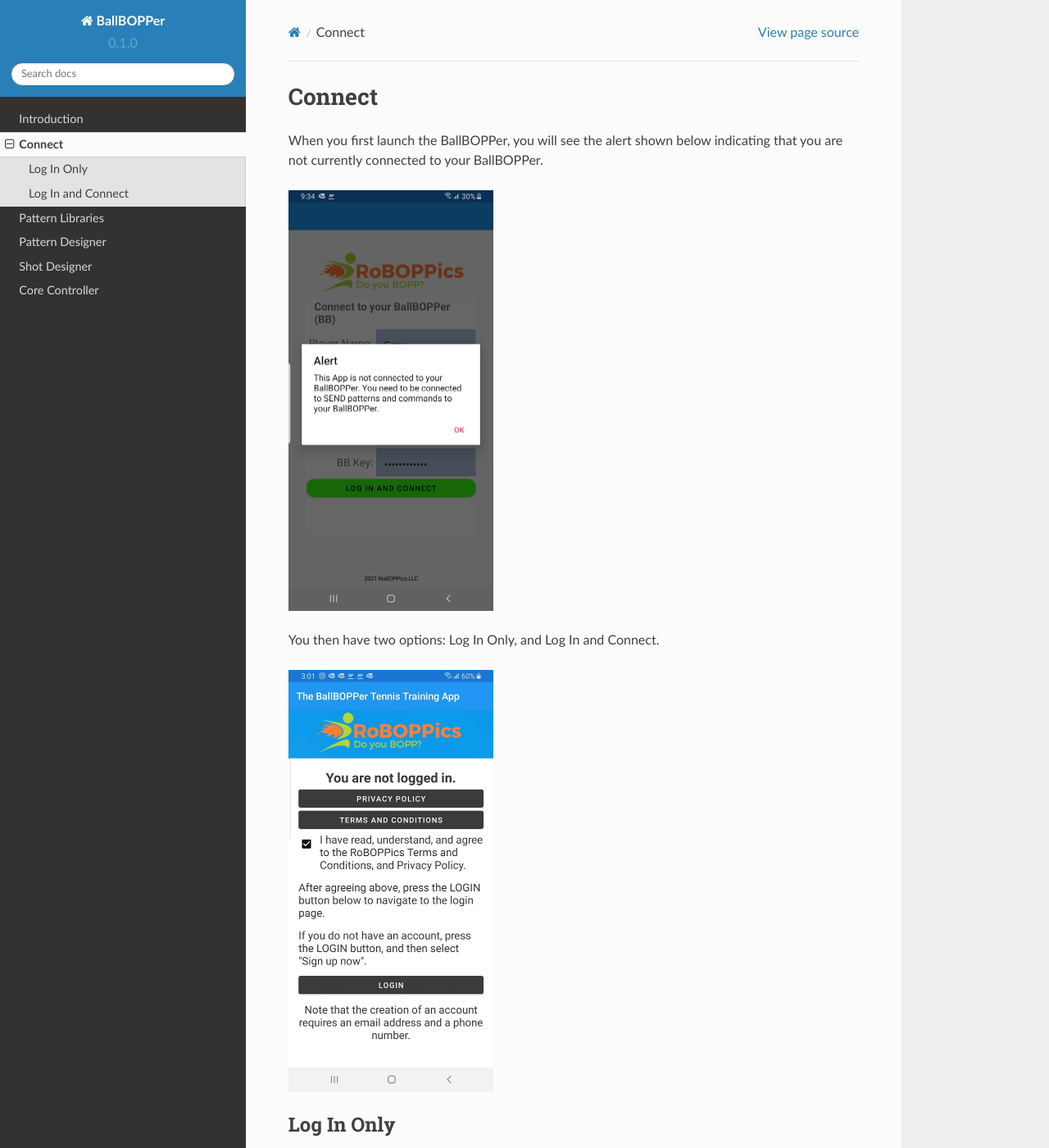
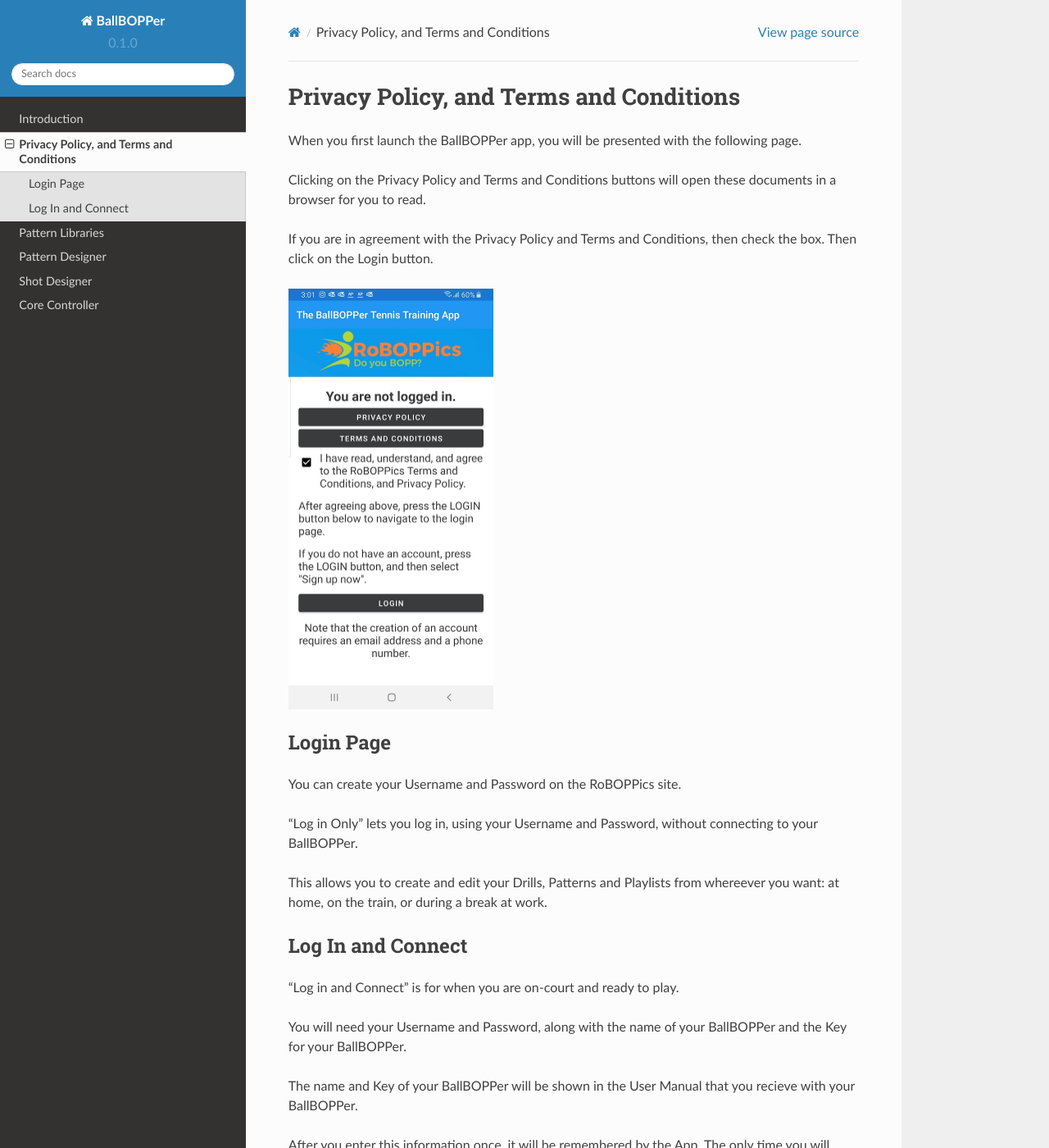
Before and after one commit to mtyeager/BBDocs, a Sphinx documentation site: the page built from docs/source/connect.rst, in a window 1280 px wide and 1400 px high. Shown: the whole window at 82% size. Built offline with Sphinx 7.4.7 and the Read the Docs theme 2.0.0, drawn with Linux system fonts in a browser that asks for light colours.

Commit message:
Updating text to new version

```diff
--- a/docs/source/connect.rst
+++ b/docs/source/connect.rst
@@ -1,19 +1,18 @@
-Connect
+Privacy Policy, and Terms and Conditions
 =====
 
-When you first launch the BallBOPPer, you will see the alert shown below indicating that you are not currently connected to your BallBOPPer.
+When you first launch the BallBOPPer app, you will be presented with the following page.
 
-.. image:: images/ConnectAlert500.png
- :scale: 50 %
+Clicking on the Privacy Policy and Terms and Conditions buttons will open these documents in a browser for you to read.
 
-You then have two options: Log In Only, and Log In and Connect.
+If you are in agreement with the Privacy Policy and Terms and Conditions, then check the box. Then click on the Login button.
 
 .. image:: images/Prelogin500.jpg
  :scale: 50 %
 
-.. loginonly:
+.. loginpage:
 
-Log In Only
+Login Page
 ------------
 
 You can create your Username and Password on the RoBOPPics site.
```
